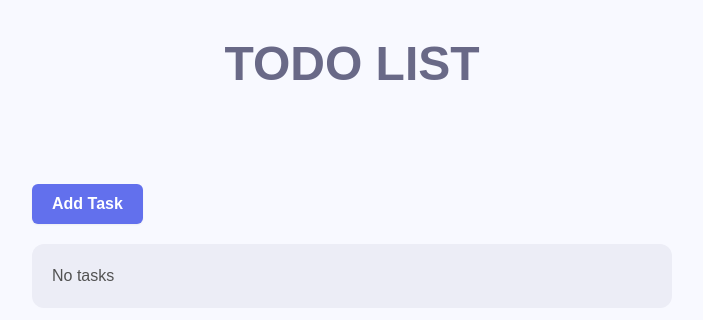
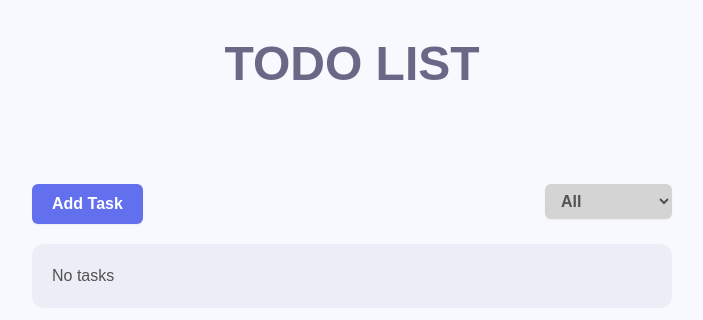
Before and after one commit to Aiyaz17/task-manager-app, a React (Create React App) app: page / in a window 1280 px wide. Shown: the top 320 px of the page, without its empty margins (288-991 px from the left). Built offline with nearby package versions, Linux system fonts and the light colour scheme.

Commit message:
filter functionality added

```diff
--- /dev/null
+++ b/src/Components/Filter.js
@@ -0,0 +1,21 @@
+import React from 'react'
+import TaskManagerContext from '../Contexts/TaskManagerContext';
+
+const Filter = () => {
+    const { setFilter } = React.useContext(TaskManagerContext);
+
+    const handleFilterChange = (event) => {
+        setFilter(event.target.value);
+    };
+    return (
+        <div className="">
+            <select className='bg-neutral-300 px-3 py-2 rounded-md shadow-sm text-md' onChange={handleFilterChange}>
+                <option value="all">All</option>
+                <option value="active">Active</option>
+                <option value="completed">Completed</option>
+            </select>
+        </div>
+    )
+}
+
+export default Filter
--- a/src/Components/TaskContainer.js
+++ b/src/Components/TaskContainer.js
@@ -2,6 +2,7 @@ import React, { useState, useContext } from 'react'
 import TaskList from './TaskList'
 import TaskContext from '../Contexts/TaskManagerContext';
 import AddTaskPopup from './AddTaskPopup';
+import Filter from './Filter';
 
 const TaskContainer = () => {
     const [isAddTaskPopupOpen, setIsAddTaskPopupOpen] = useState(false);
@@ -22,6 +23,9 @@ const TaskContainer = () => {
             <div className='flex justify-between w-full font-semibold text-neutral-600 text-md'>
                 {/* Add task */}
                 <button className='bg-[#6270ed] px-5 py-2 rounded-md shadow-sm text-white' onClick={handleTogglePopup}>Add Task</button>
+                {/* Filter */}
+                <Filter />
+
             </div>
             <TaskList />
             {isAddTaskPopupOpen && (
```
